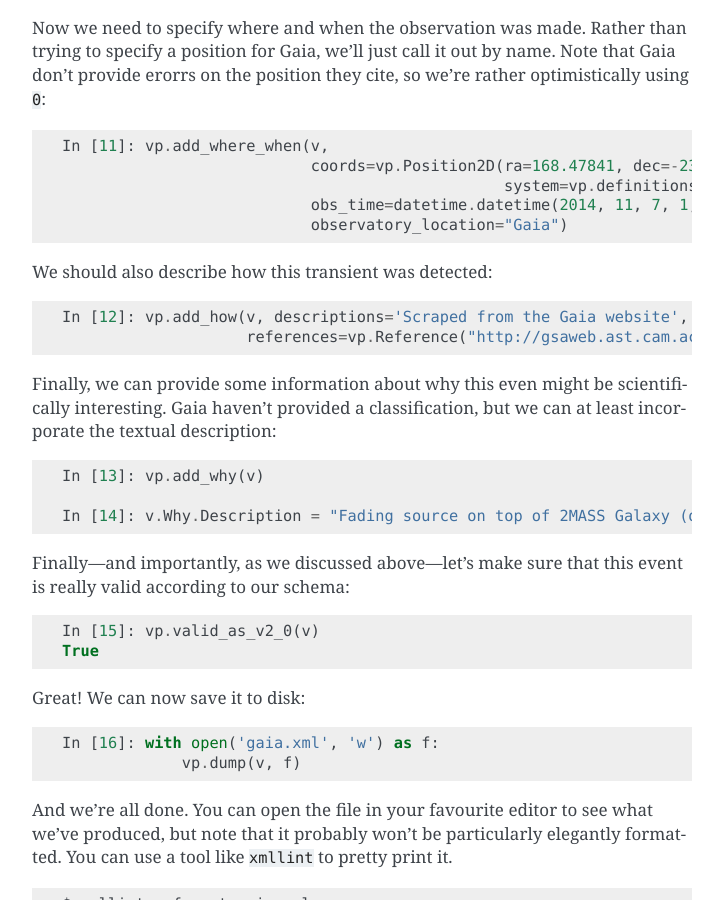
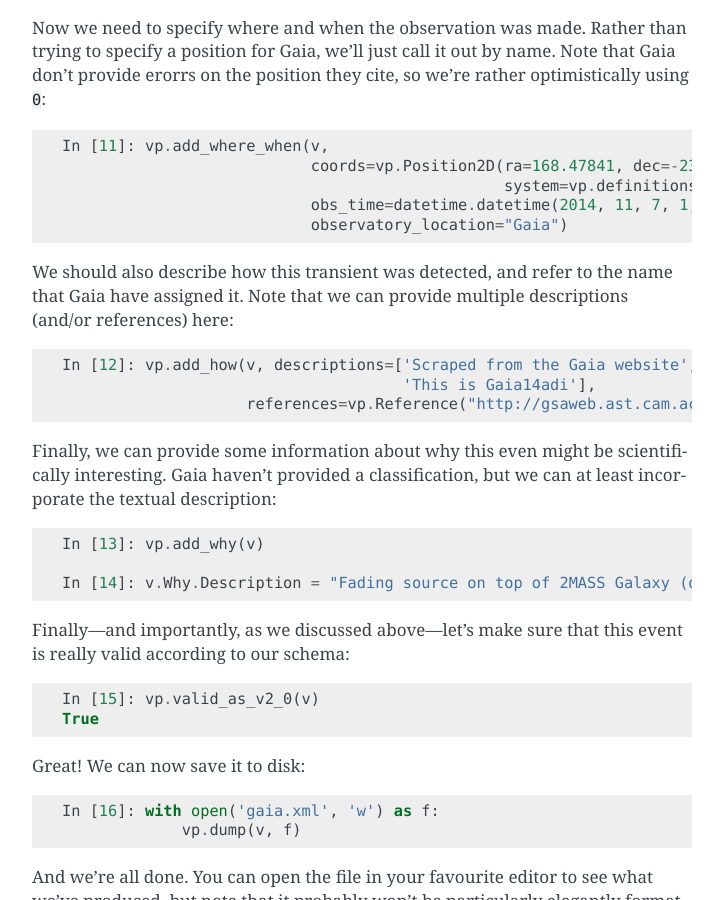
Before and after one commit to jdswinbank/voevent-notes, a Sphinx documentation site: the page built from docs/parse.rst, in a window 1280 px wide and 900 px high, scrolled down 3558 px. Shown: the whole window, without its empty margins (388-1111 px from the left). Built offline with Sphinx 7.4.7, drawn with Linux system fonts in a browser that asks for light colours; some of the changed text lies outside the part shown.

Commit message:
Include the Gaia name in our event.

```diff
--- a/docs/parse.rst
+++ b/docs/parse.rst
@@ -177,9 +177,12 @@ optimistically using ``0``::
                               obs_time=datetime.datetime(2014, 11, 7, 1, 5, 9),
                               observatory_location="Gaia")
 
-We should also describe how this transient was detected::
+We should also describe how this transient was detected, and refer to the name
+that Gaia have assigned it. Note that we can provide multiple descriptions
+(and/or references) here::
 
-   In [12]: vp.add_how(v, descriptions='Scraped from the Gaia website',
+   In [12]: vp.add_how(v, descriptions=['Scraped from the Gaia website',
+                                        'This is Gaia14adi'],
                        references=vp.Reference("http://gsaweb.ast.cam.ac.uk/alerts/"))
 
 Finally, we can provide some information about why this even might be
@@ -252,6 +255,7 @@ formatted. You can use a tool like ``xmllint`` to pretty print it.
      <Description>This is not an offical Gaia data product.</Description>
      <How>
        <Description>Scraped from the Gaia website</Description>
+       <Description>This is Gaia14adi</Description>
        <Reference uri="http://gsaweb.ast.cam.ac.uk/alerts/"/>
      </How>
      <Why>
```
